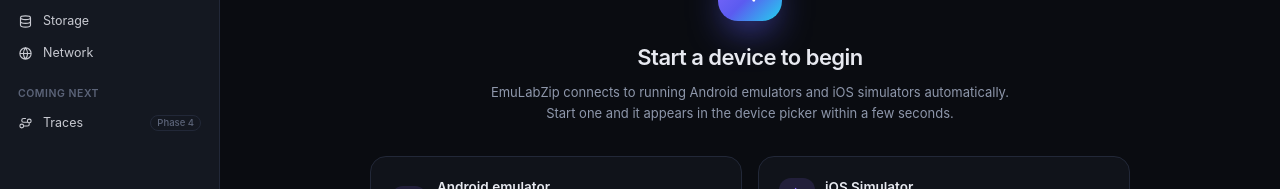
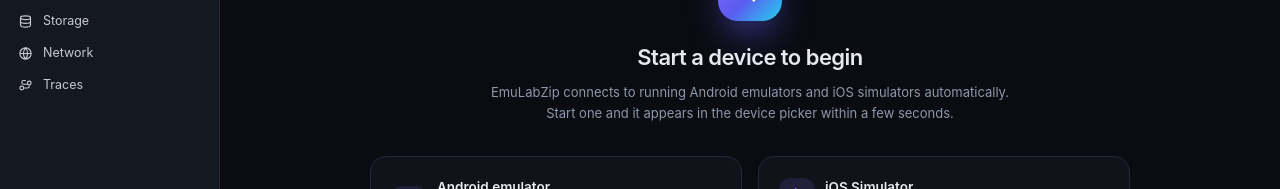
Before and after one commit to LuisPeixoto/EmuLabZip, a Svelte app in the folder apps/desktop/: page / in a window 1280 px wide. Shown: the part 254-443 px from the top of the page. Built offline with nearby package versions, Linux system fonts and the light colour scheme.

Commit message:
feat(desktop): turn on Traces in the sidebar and the keyboard shortcuts

```diff
--- a/apps/desktop/src/App.svelte
+++ b/apps/desktop/src/App.svelte
@@ -14,7 +14,7 @@
   import Overview from "./lib/components/views/Overview.svelte";
   import Performance from "./lib/components/views/Performance.svelte";
   import Storage from "./lib/components/views/Storage.svelte";
-  import Upcoming from "./lib/components/views/Upcoming.svelte";
+  import Traces from "./lib/components/views/Traces.svelte";
 
   let screenshotOpen = $state(false);
 
@@ -44,7 +44,7 @@
     });
   });
 
-  const shortcuts: View[] = ["overview", "logs", "performance", "memory", "storage", "network"];
+  const shortcuts: View[] = ["overview", "logs", "performance", "memory", "storage", "network", "traces"];
 
   function onkeydown(e: KeyboardEvent) {
     const mod = e.metaKey || e.ctrlKey;
@@ -54,7 +54,7 @@
     } else if (mod && e.key.toLowerCase() === "r") {
       e.preventDefault(); // never reload the webview
       app.refreshDevices();
-    } else if (mod && /^[1-6]$/.test(e.key)) {
+    } else if (mod && /^[1-7]$/.test(e.key)) {
       e.preventDefault();
       app.setView(shortcuts[Number(e.key) - 1]);
     }
@@ -99,13 +99,7 @@
       {:else if app.view === "network"}
         <Network />
       {:else}
-        <Upcoming
-          icon="route"
-          phase="Phase 4"
-          title="Traces"
-          summary="Record system traces and see exactly what happened, frame by frame."
-          features={["Perfetto recording with ready-made presets", "SQL over traces with trace_processor", "CPU flame graphs with simpleperf", "Instruments traces through xctrace"]}
-        />
+        <Traces />
       {/if}
     </main>
   </div>
--- a/apps/desktop/src/lib/components/Sidebar.svelte
+++ b/apps/desktop/src/lib/components/Sidebar.svelte
@@ -9,8 +9,6 @@
     view: View;
     icon: string;
     label: string;
-    /** Roadmap phase that brings the tool, while it is not available yet. */
-    soon?: string;
   }
 
   const inspect: Item[] = [
@@ -22,8 +20,8 @@
     { view: "memory", icon: "cpu", label: "Memory" },
     { view: "storage", icon: "database", label: "Storage" },
     { view: "network", icon: "globe", label: "Network" },
+    { view: "traces", icon: "route", label: "Traces" },
   ];
-  const later: Item[] = [{ view: "traces", icon: "route", label: "Traces", soon: "Phase 4" }];
 </script>
 
 {#snippet section(title: string, items: Item[])}
@@ -38,8 +36,6 @@
       <span class="flex-1 text-left">{item.label}</span>
       {#if item.view === "logs" && logs.entries.length}
         <span class="mono text-[10.5px] {active ? 'text-accent' : 'text-faint'}">{compact(logs.entries.length)}</span>
-      {:else if item.soon}
-        <span class="rounded-full border border-line px-1.5 text-[9.5px] font-medium text-faint">{item.soon}</span>
       {/if}
     </button>
   {/each}
@@ -49,7 +45,6 @@
   <nav class="min-h-0 flex-1 overflow-y-auto px-2 pb-3">
     {@render section("Inspect", inspect)}
     {@render section("Profile", profile)}
-    {@render section("Coming next", later)}
   </nav>
   <div class="flex items-center gap-2.5 border-t border-line px-3 py-3">
     <span class="brand-gradient grid size-7 place-items-center rounded-lg text-white shadow-[0_6px_16px_-6px_#5b5bf0]">
```
